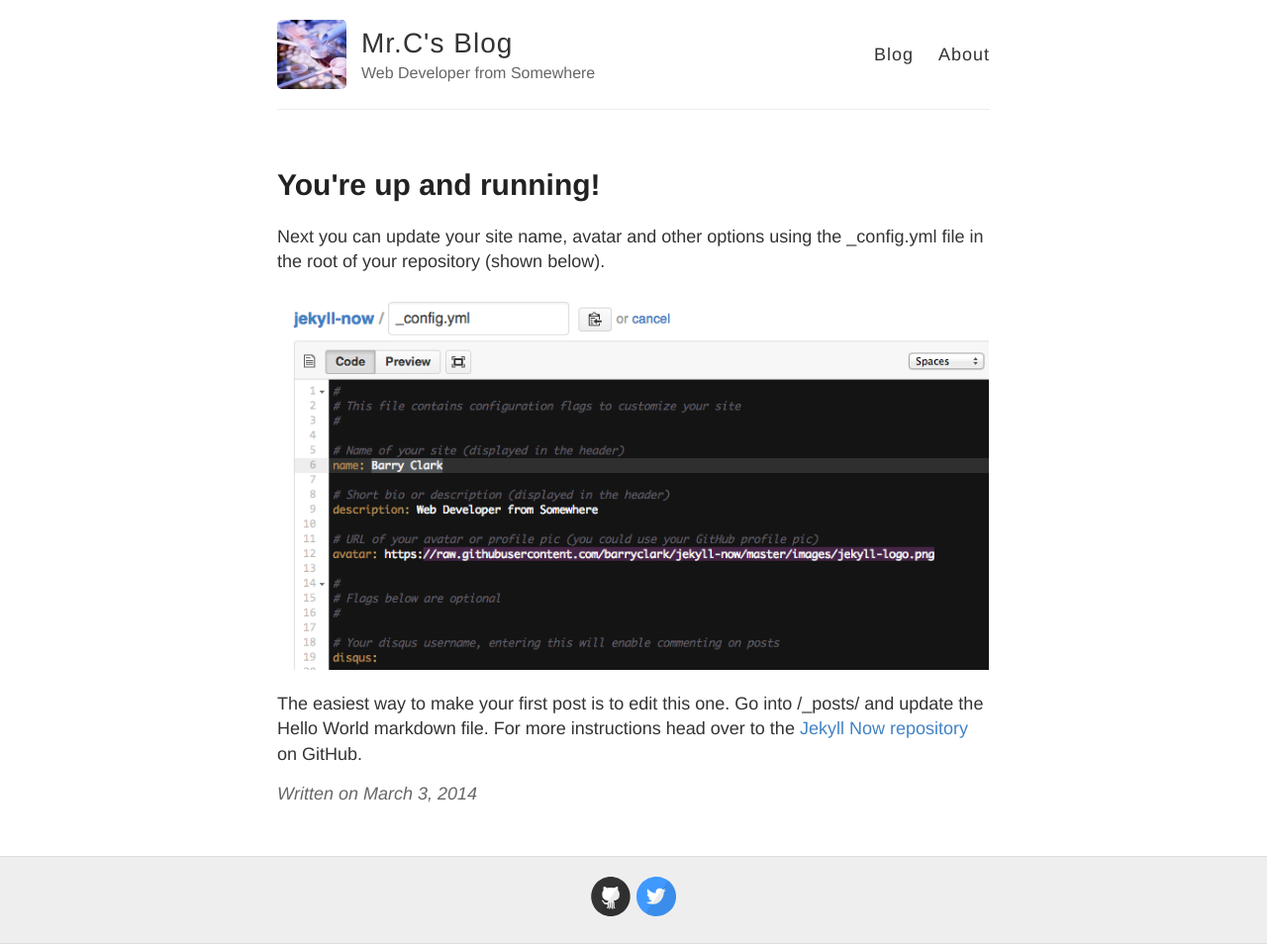
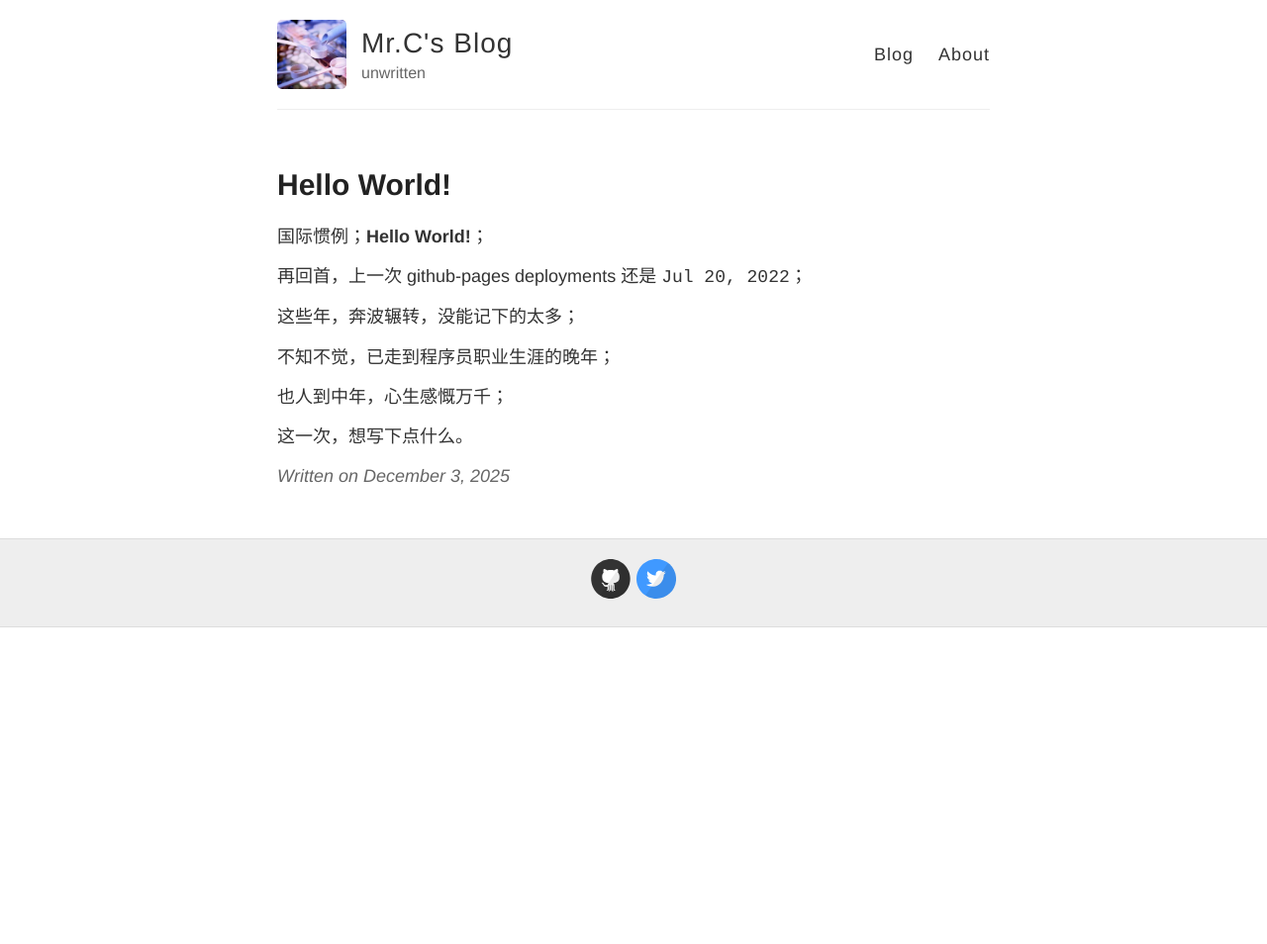
Before and after one commit to Alan-2018/Alan-2018.github.io, a Jekyll site: the page built from _posts/2025-12-3-Hello-World.md, in a window 1280 px wide. Shown: the whole page at 99% size. Built offline with Jekyll 4.4.1, drawn with Linux system fonts in a browser that asks for light colours; after the commit the page ends 900 px from its top, so only the background shows below that.

Commit message:
[add] hello world!

```diff
--- a/_config.yml
+++ b/_config.yml
@@ -6,10 +6,10 @@
 name: Mr.C's Blog
 
 # Short bio or description (displayed in the header)
-description: Web Developer from Somewhere
+description: unwritten
 
 # URL of your avatar or profile pic (you could use your GitHub profile pic)
-avatar: https://raw.githubusercontent.com/Alan-2018/Alan-2018.github.io/master/images/WechatIMG3144.jpg
+avatar: https://raw.githubusercontent.com/Alan-2018/Alan-2018.github.io/master/images/avatar.jpg
 
 #
 # Flags below are optional
--- /dev/null
+++ b/_posts/2025-12-3-Hello-World.md
@@ -0,0 +1,16 @@
+---
+layout: post
+title: Hello World!
+---
+
+国际惯例；**Hello World!**；
+
+再回首，上一次 github-pages deployments 还是 ``Jul 20, 2022``；
+
+这些年，奔波辗转，没能记下的太多；
+
+不知不觉，已走到程序员职业生涯的晚年；
+
+也人到中年，心生感慨万千；
+
+这一次，想写下点什么。
```
Also changed, not shown: _bak/README.md (added, +120 -0 lines), _bak/about.md (added, +15 -0 lines), _posts/2025-12-4-Quick-Start-with-GitHub-Pages.md (added, +6 -0 lines), about.md (+3 -3 lines), README.md, _bak/_posts/2014-3-3-Hello-World.md (renamed from _posts/2014-3-3-Hello-World.md), _bak/images/avatar.202512.jpeg (renamed from images/37065468.jpeg), _bak/images/jekyll-now/config.png (renamed from images/config.png), _bak/images/jekyll-now/first-post.png (renamed from images/first-post.png), _bak/images/jekyll-now/jekyll-logo.png (renamed from images/jekyll-logo.png), _bak/images/jekyll-now/jekyll-now-theme-screenshot.jpg (renamed from images/jekyll-now-theme-screenshot.jpg), _bak/images/jekyll-now/step1.gif (renamed from images/step1.gif), images/avatar.jpg (renamed from images/WechatIMG3144.jpg).
